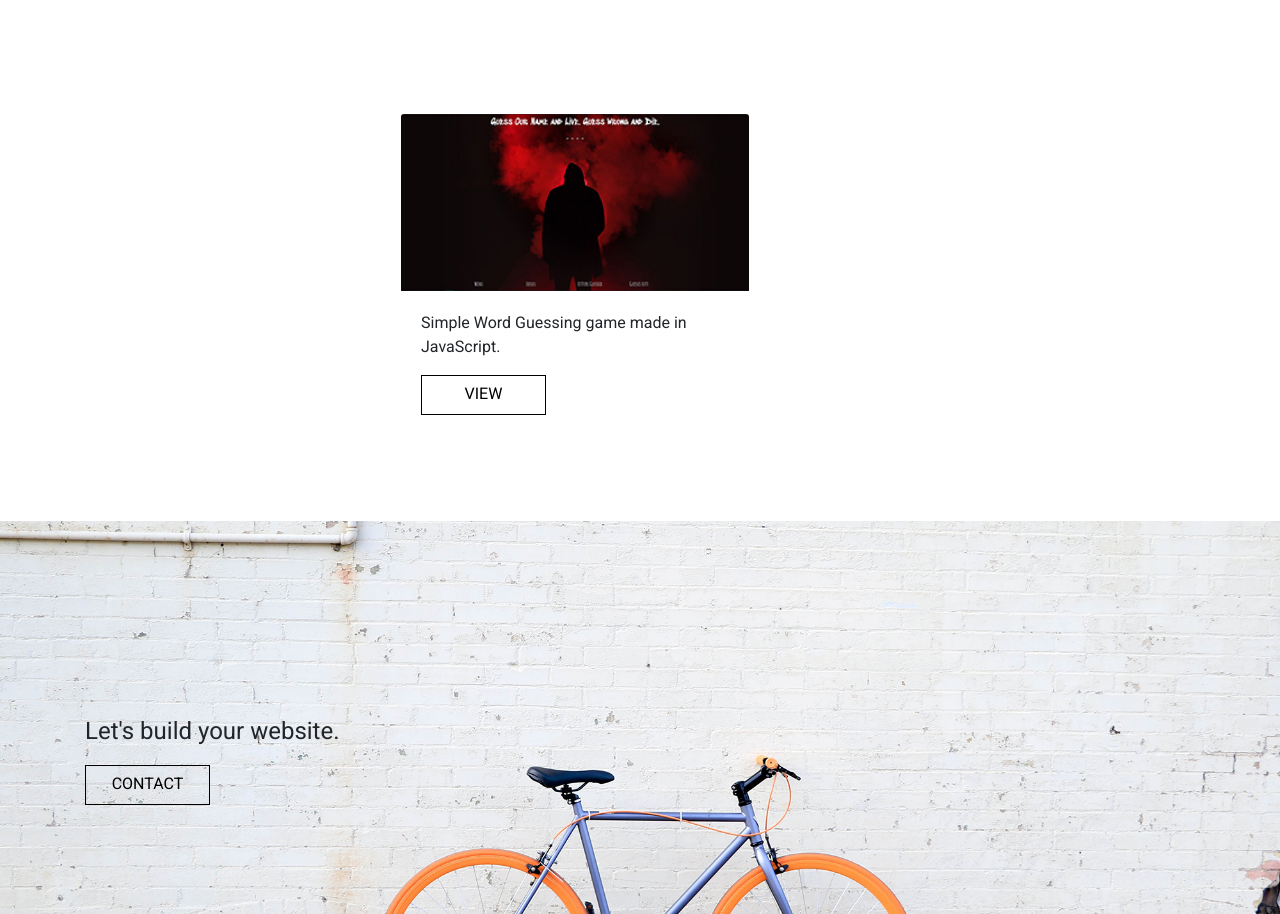
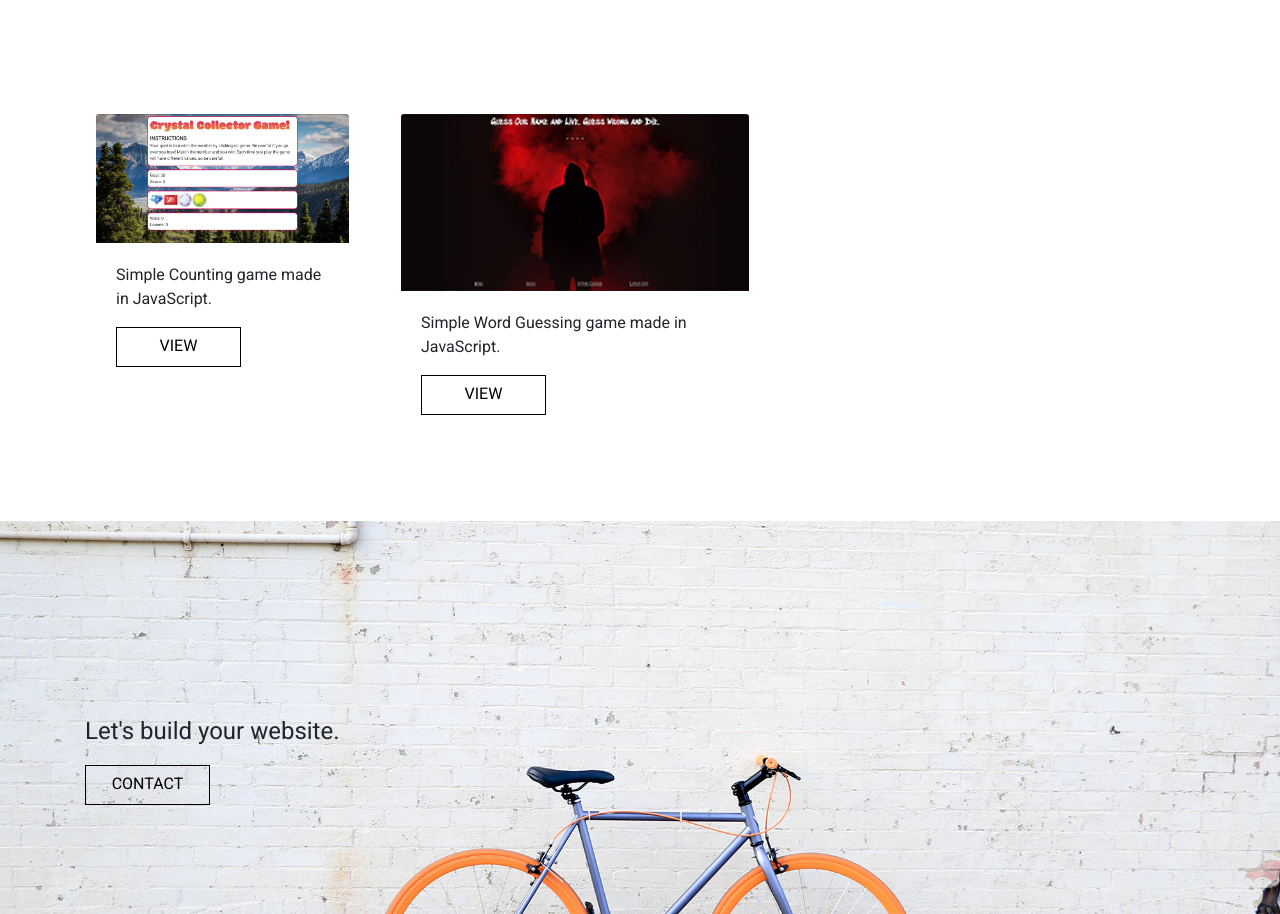
Before and after one commit to mememoomoo/homework2bootstrap, a plain HTML site: page portfolio.html in a window 1280 px wide. Shown: the part 1412-2326 px from the top of the page. Drawn offline with nearby package versions, Linux system fonts and the light colour scheme.

Commit message:
Added Gem Game to portfolio page

```diff
--- a/portfolio.html
+++ b/portfolio.html
@@ -94,14 +94,21 @@
             </div>
         </div>
         <div class="row">
-            <div class="card col-lg-3 col-md-4 col-sm-0 col-xs-0" style="width: 18rem;">
+            <div class="card col-lg-3 col-md-4 col-sm-12 col-xs-12" style="width: 18rem;">
+                <img src="assets/gemcollector-310x158.jpg" class="card-img-top" alt="Word Guess Game">
+                <div class="card-body">
+                    <p class="card-text">Simple Counting game made in JavaScript.</p>
+                    <a href="https://mememoomoo.github.io/gemguess/" target="_blank"
+                        class="btn btn-primary">View</a>
+                </div>
 
             </div>
             <div class="card col-lg-4 col-md-4 col-sm-12 col-xs-12" style="width: 18rem;">
                 <img src="assets/wordguess-310x158.jpg" class="card-img-top" alt="Word Guess Game">
                 <div class="card-body">
                     <p class="card-text">Simple Word Guessing game made in JavaScript.</p>
-                    <a href="https://mememoomoo.github.io/wordguessgame/" target="_blank" class="btn btn-primary">View</a>
+                    <a href="https://mememoomoo.github.io/wordguessgame/" target="_blank"
+                        class="btn btn-primary">View</a>
                 </div>
             </div>
             <div class="card col-lg-3 col-md-4 col-sm-0 col-xs-0" style="width: 18rem;">
```
Also changed, not shown: assets/gemcollector-310x158.jpg (added).
